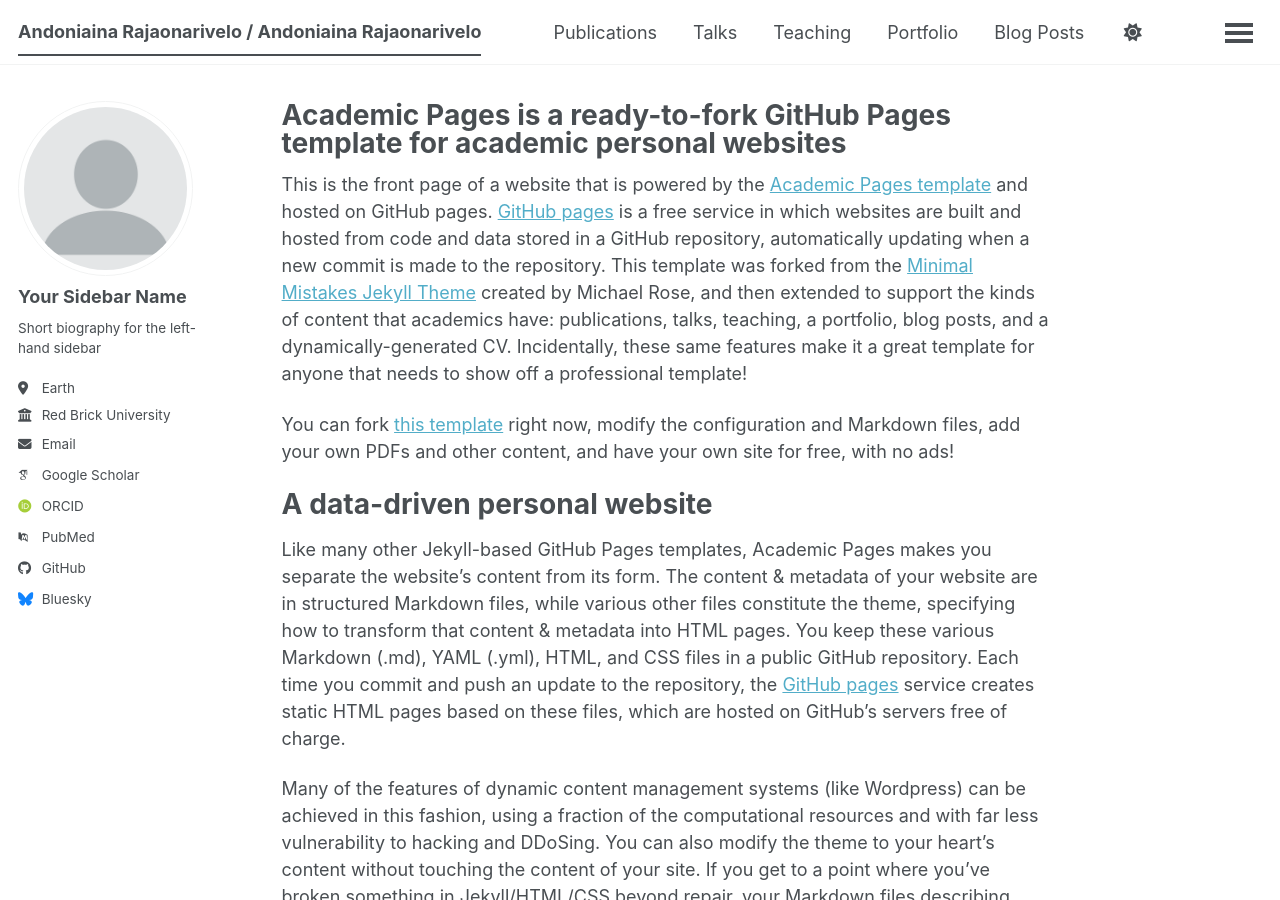
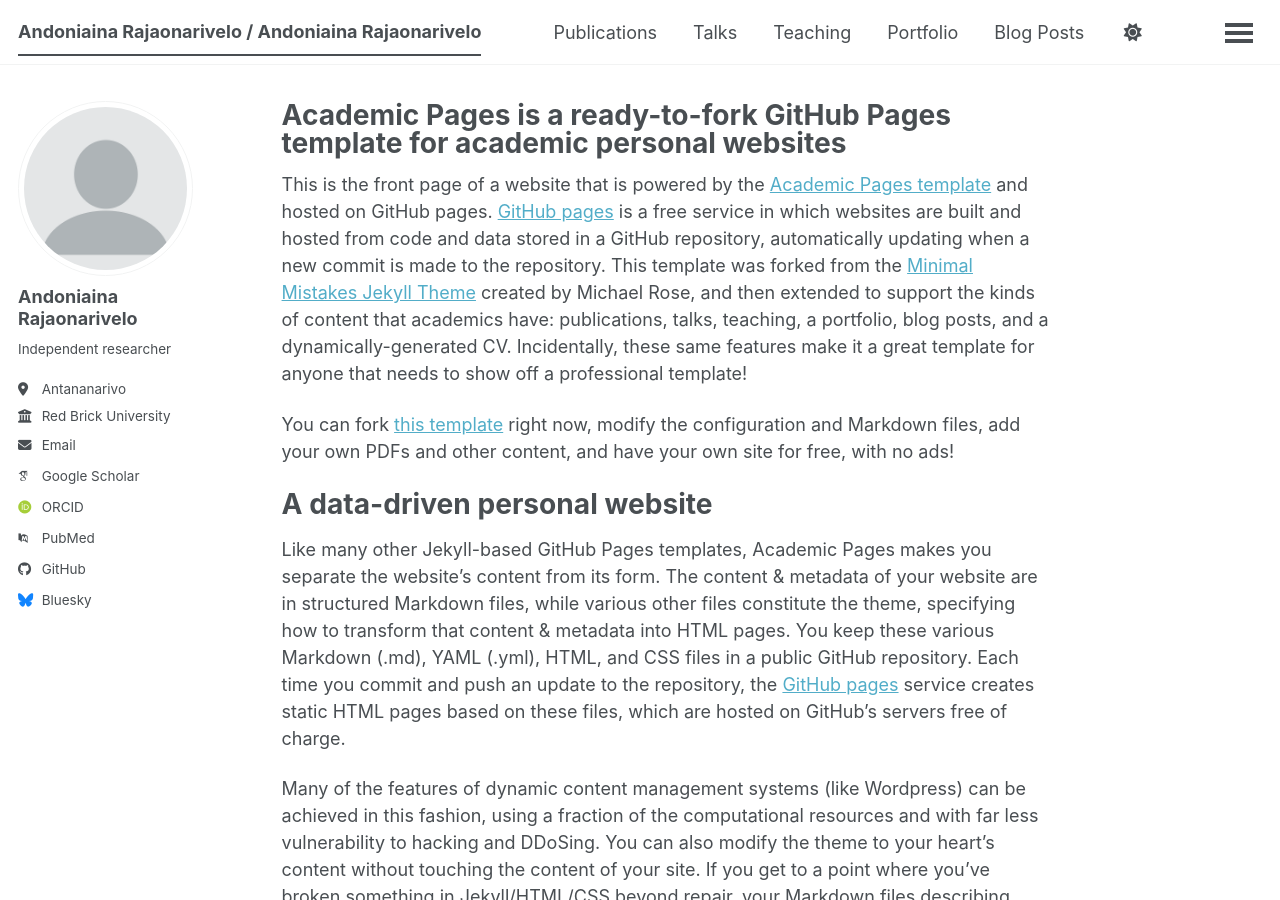
Before and after one commit to Andorajaonari/andoniaina.github.io, a Jekyll site: the page built from _pages/about.md, in a window 1280 px wide and 900 px high. Built offline with Jekyll 4.4.1, drawn with Linux system fonts in a browser that asks for light colours; some web fonts are replaced; a script bundle is joined from its source files by our own code; library files that are not in the unit come from our copies.

Commit message:
Update _config.yml

```diff
--- a/_config.yml
+++ b/_config.yml
@@ -16,7 +16,7 @@
 url                      : https://andoniaina.github.io # The base hostname & protocol for your site e.g. "https://[your GitHub username].github.io",
                                                            # or if you already have some other page hosted on Github then use "https://[your GitHub username].github.io/[Your Repo Name]"
 baseurl                  : "" # the subpath of your site, e.g. "/blog"
-repository               : "academicpages/academicpages.github.io"
+repository               : "Andorajaonari/andoniaina.github.io"
 
 # Site Author - The following control what appear as part of the author content on the side bar.
 #               If a field is blank the icon and link will not appear, otherwise it will be shown.
@@ -24,10 +24,10 @@
 author:
   # Biographic information
   avatar           : "profile.png"
-  name             : "Your Sidebar Name"
+  name             : "Andoniaina Rajaonarivelo"
   pronouns         : # example: "she/her"
-  bio              : "Short biography for the left-hand sidebar"
-  location         : "Earth"
+  bio              : "Independent researcher"
+  location         : "Antananarivo"
   employer         : "Red Brick University"
   uri              : # URL
   email            : "none@example.org"
```
